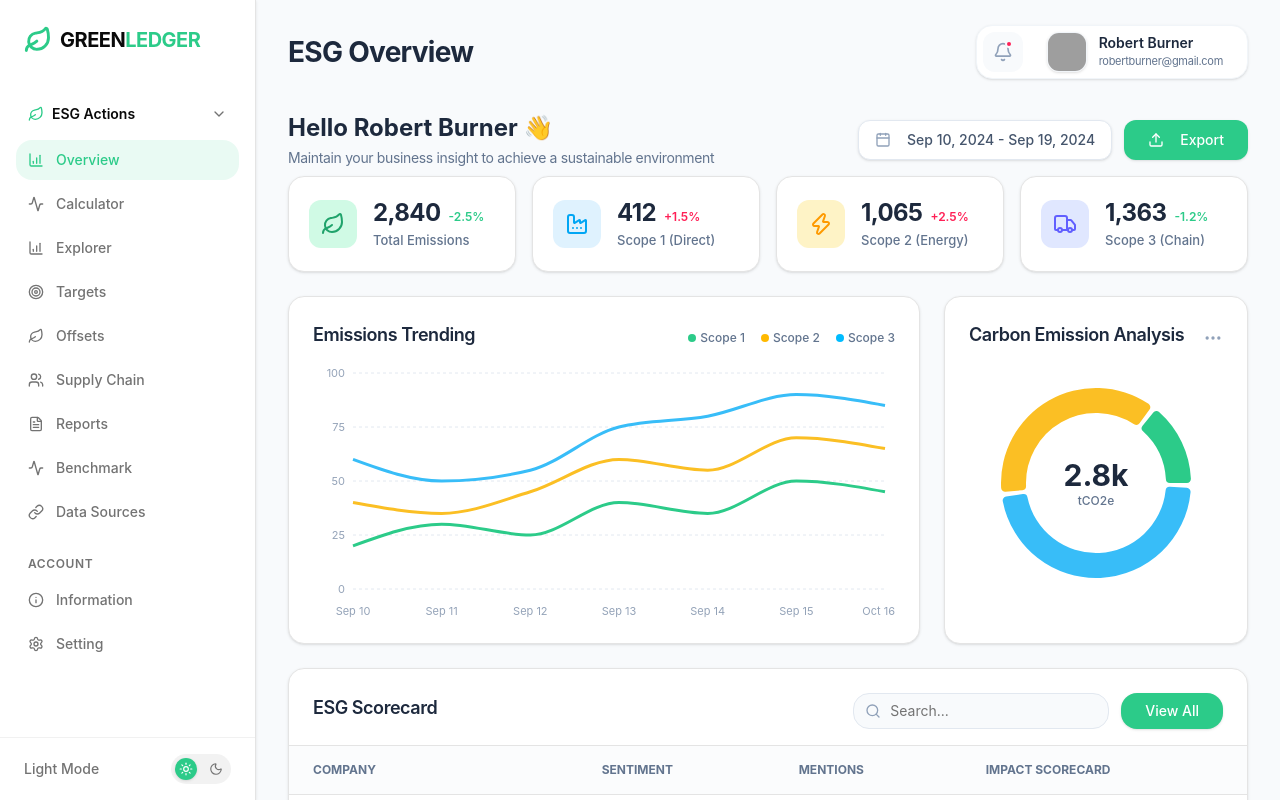
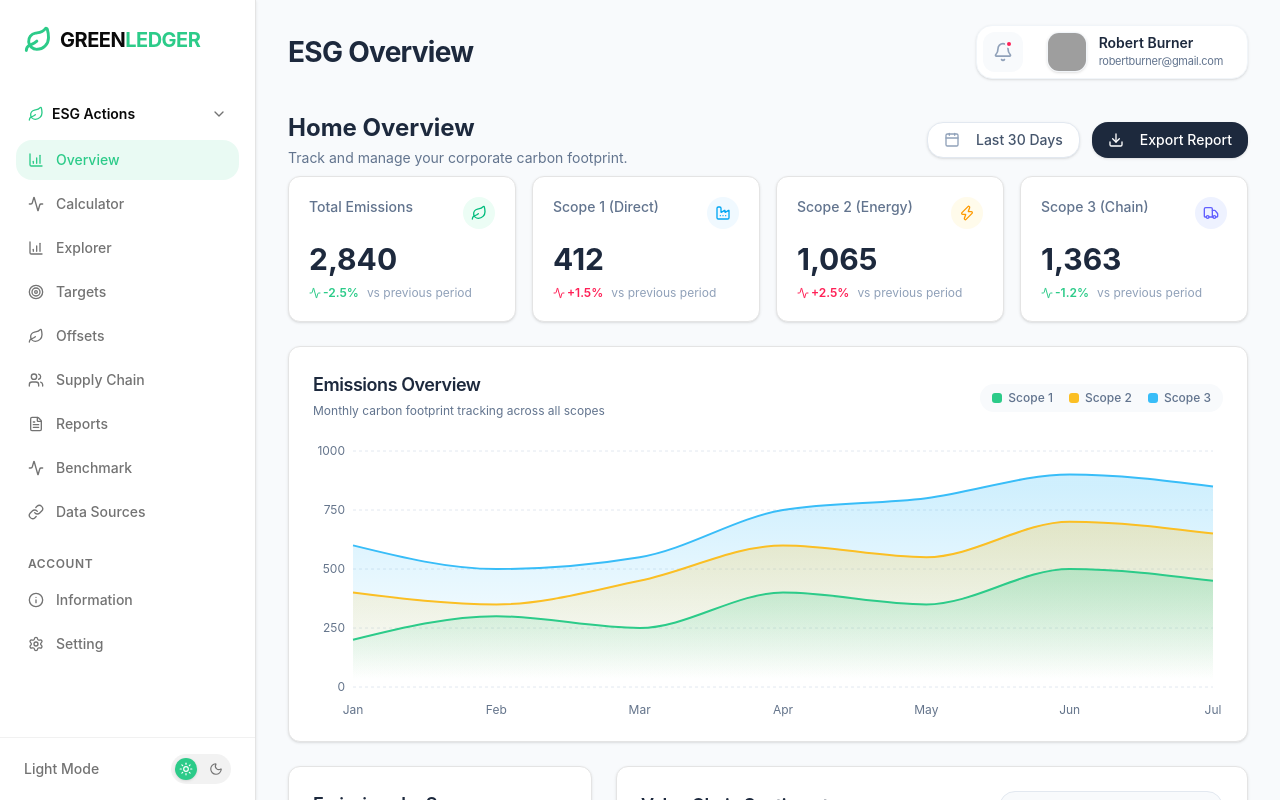
Before and after one commit to ahhrsya/esg-dashboard, a React (Vite) app: page /#/dashboard in a window 1280 px wide. Both pictures are taken after a click on the element 216 px from the left and 769 px from the top of the page. Built offline with nearby package versions, Linux system fonts and the light colour scheme; grey boxes are pictures that could not be loaded.

Commit message:
Update Dashboard layout to be distinct from reference

```diff
--- a/src/pages/Dashboard.tsx
+++ b/src/pages/Dashboard.tsx
@@ -1,38 +1,39 @@
 import { Card, CardContent, CardHeader, CardTitle } from "@/components/ui/card";
 import { Button } from "@/components/ui/button";
-import { PieChart, Pie, Cell, ResponsiveContainer, Tooltip, LineChart, Line, XAxis, YAxis, CartesianGrid } from "recharts";
-import { Calendar, Upload, Leaf, Truck, Zap, Factory, MoreHorizontal, Search } from "lucide-react";
+import { PieChart, Pie, Cell, ResponsiveContainer, Tooltip, AreaChart, Area, XAxis, YAxis, CartesianGrid } from "recharts";
+import { Calendar, Download, Leaf, Truck, Zap, Factory, TrendingUp, Search, Activity } from "lucide-react";
 import { Input } from "@/components/ui/input";
 
 export default function Dashboard() {
   const pieData = [
-    { name: "Gas Heating (Scope 1)", value: 412, color: "var(--color-brand-green)" },
-    { name: "Grid Energy (Scope 2)", value: 1065, color: "#FBBF24" },
-    { name: "Supply Chain (Scope 3)", value: 1363, color: "#38BDF8" },
+    { name: "Scope 1 (Direct)", value: 412, color: "var(--color-brand-green)" },
+    { name: "Scope 2 (Energy)", value: 1065, color: "#FBBF24" },
+    { name: "Scope 3 (Chain)", value: 1363, color: "#38BDF8" },
   ];
 
-  const lineData = [
-    { name: "Sep 10", scope1: 20, scope2: 40, scope3: 60 },
-    { name: "Sep 11", scope1: 30, scope2: 35, scope3: 50 },
-    { name: "Sep 12", scope1: 25, scope2: 45, scope3: 55 },
-    { name: "Sep 13", scope1: 40, scope2: 60, scope3: 75 },
-    { name: "Sep 14", scope1: 35, scope2: 55, scope3: 80 },
-    { name: "Sep 15", scope1: 50, scope2: 70, scope3: 90 },
-    { name: "Oct 16", scope1: 45, scope2: 65, scope3: 85 },
+  const areaData = [
+    { name: "Jan", scope1: 200, scope2: 400, scope3: 600 },
+    { name: "Feb", scope1: 300, scope2: 350, scope3: 500 },
+    { name: "Mar", scope1: 250, scope2: 450, scope3: 550 },
+    { name: "Apr", scope1: 400, scope2: 600, scope3: 750 },
+    { name: "May", scope1: 350, scope2: 550, scope3: 800 },
+    { name: "Jun", scope1: 500, scope2: 700, scope3: 900 },
+    { name: "Jul", scope1: 450, scope2: 650, scope3: 850 },
   ];
 
   const scorecardData = [
-    { company: "Logistics Partner A", score: 66.8, mentions: "3,212", impact: "-564.5", color: "text-brand-green" },
-    { company: "Energy Provider", score: -24.6, mentions: "2,249", impact: "672.2", color: "text-rose-500" },
-    { company: "Manufacturing Co.", score: 44.6, mentions: "2,800", impact: "800.2", color: "text-brand-green" },
-    { company: "Tech Services", score: 55.6, mentions: "813", impact: "-321.3", color: "text-brand-green" },
+    { company: "Logistics Partner A", score: 66.8, mentions: "3,212", impact: "-564.5" },
+    { company: "Energy Provider", score: -24.6, mentions: "2,249", impact: "672.2" },
+    { company: "Manufacturing Co.", score: 44.6, mentions: "2,800", impact: "800.2" },
+    { company: "Tech Services", score: 55.6, mentions: "813", impact: "-321.3" },
+    { company: "Office Supplies", score: 72.1, mentions: "450", impact: "-110.0" },
   ];
 
   const topCards = [
-    { title: "Total Emissions", value: "2,840", diff: "-2.5%", isPositive: true, icon: Leaf, bg: "bg-emerald-100", text: "text-brand-emerald" },
-    { title: "Scope 1 (Direct)", value: "412", diff: "+1.5%", isPositive: false, icon: Factory, bg: "bg-sky-100", text: "text-sky-500" },
-    { title: "Scope 2 (Energy)", value: "1,065", diff: "+2.5%", isPositive: false, icon: Zap, bg: "bg-amber-100", text: "text-amber-500" },
-    { title: "Scope 3 (Chain)", value: "1,363", diff: "-1.2%", isPositive: true, icon: Truck, bg: "bg-indigo-100", text: "text-indigo-500" },
+    { title: "Total Emissions", value: "2,840", diff: "-2.5%", isPositive: true, icon: Leaf, bg: "bg-emerald-50 text-emerald-500" },
+    { title: "Scope 1 (Direct)", value: "412", diff: "+1.5%", isPositive: false, icon: Factory, bg: "bg-sky-50 text-sky-500" },
+    { title: "Scope 2 (Energy)", value: "1,065", diff: "+2.5%", isPositive: false, icon: Zap, bg: "bg-amber-50 text-amber-500" },
+    { title: "Scope 3 (Chain)", value: "1,363", diff: "-1.2%", isPositive: true, icon: Truck, bg: "bg-indigo-50 text-indigo-500" },
   ];
 
   return (
@@ -40,116 +41,143 @@ export default function Dashboard() {
       <div className="flex flex-col md:flex-row justify-between items-start md:items-center gap-4 mb-2">
         <div>
           <h2 className="text-2xl font-bold font-heading text-slate-800 flex items-center gap-2">
-            Hello Robert Burner 👋
+            Home Overview
           </h2>
-          <p className="text-slate-500 text-sm mt-1 tracking-tight">Maintain your business insight to achieve a sustainable environment</p>
+          <p className="text-slate-500 text-sm mt-1">Track and manage your corporate carbon footprint.</p>
         </div>
         <div className="flex items-center gap-3">
-          <Button variant="outline" className="bg-white text-slate-600 shadow-sm border-slate-200 rounded-xl h-10 px-4 font-medium">
+          <Button variant="outline" className="bg-white text-slate-600 shadow-sm border-slate-200 rounded-lg h-9 px-4 text-sm font-medium">
             <Calendar className="w-4 h-4 mr-2 text-slate-400" />
-            Sep 10, 2024 - Sep 19, 2024
+            Last 30 Days
           </Button>
-          <Button className="bg-brand-green hover:bg-brand-emerald text-white rounded-xl shadow-sm h-10 px-6 font-medium">
-            <Upload className="w-4 h-4 mr-2" />
-            Export
+          <Button className="bg-slate-800 hover:bg-slate-700 text-white rounded-lg shadow-sm h-9 px-4 text-sm font-medium">
+            <Download className="w-4 h-4 mr-2" />
+            Export Report
           </Button>
         </div>
       </div>
 
       <div className="grid grid-cols-1 sm:grid-cols-2 lg:grid-cols-4 gap-4">
         {topCards.map((card, idx) => (
-          <Card key={idx} className="border-border shadow-sm rounded-2xl">
-            <CardContent className="p-5 flex items-center gap-4">
-              <div className={`w-12 h-12 rounded-xl flex items-center justify-center shrink-0 ${card.bg} ${card.text}`}>
-                <card.icon className="w-6 h-6" />
+          <Card key={idx} className="border-border shadow-sm rounded-xl hover:shadow-md transition-shadow">
+            <CardContent className="p-5">
+              <div className="flex justify-between items-start mb-3">
+                <p className="text-slate-500 text-sm font-medium">{card.title}</p>
+                <div className={`p-2 rounded-lg ${card.bg}`}>
+                  <card.icon className="w-4 h-4" />
                 </div>
-              <div className="flex-1">
-                <div className="flex items-end gap-2">
-                  <span className="text-2xl font-bold text-slate-800 tracking-tight">{card.value}</span>
-                  <span className={`text-xs font-semibold mb-1 ${card.isPositive ? 'text-brand-green' : 'text-rose-500'}`}>
+              </div>
+              <div className="flex flex-col gap-1">
+                <span className="text-3xl font-bold font-heading text-slate-800">{card.value}</span>
+                <div className="flex items-center gap-2 text-xs mt-1">
+                  <span className={`font-semibold flex items-center gap-0.5 ${card.isPositive ? 'text-brand-green' : 'text-rose-500'}`}>
+                    <Activity className="w-3 h-3" />
                     {card.diff}
                   </span>
+                  <span className="text-slate-400">vs previous period</span>
                 </div>
-                <p className="text-slate-500 text-[13px] font-medium mt-0.5">{card.title}</p>
               </div>
             </CardContent>
           </Card>
         ))}
       </div>
 
-      <div className="grid grid-cols-1 lg:grid-cols-3 gap-6">
-        <Card className="lg:col-span-2 border-border shadow-sm rounded-2xl">
-          <CardHeader className="flex flex-row items-center justify-between pb-2">
-            <CardTitle className="text-lg font-heading text-slate-800">Emissions Trending</CardTitle>
-            <div className="flex items-center gap-4 text-xs font-medium text-slate-500">
-              <span className="flex items-center gap-1"><span className="w-2 h-2 rounded-sm bg-brand-green"></span> Scope 1</span>
-              <span className="flex items-center gap-1"><span className="w-2 h-2 rounded-sm bg-amber-400"></span> Scope 2</span>
-              <span className="flex items-center gap-1"><span className="w-2 h-2 rounded-sm bg-sky-400"></span> Scope 3</span>
+      <div>
+        <Card className="border-border shadow-sm rounded-xl">
+          <CardHeader className="flex flex-row items-center justify-between pb-4">
+            <div>
+              <CardTitle className="text-lg font-heading text-slate-800">Emissions Overview</CardTitle>
+              <p className="text-xs text-slate-500 mt-1">Monthly carbon footprint tracking across all scopes</p>
+            </div>
+            <div className="flex items-center gap-4 text-xs font-medium text-slate-500 px-3 py-1.5 bg-slate-50 rounded-lg">
+              <span className="flex items-center gap-1.5"><span className="w-2.5 h-2.5 rounded-[3px] bg-brand-green"></span> Scope 1</span>
+              <span className="flex items-center gap-1.5"><span className="w-2.5 h-2.5 rounded-[3px] bg-[#FBBF24]"></span> Scope 2</span>
+              <span className="flex items-center gap-1.5"><span className="w-2.5 h-2.5 rounded-[3px] bg-[#38BDF8]"></span> Scope 3</span>
             </div>
           </CardHeader>
-          <CardContent className="h-[280px]">
+          <CardContent className="h-[300px]">
             <ResponsiveContainer width="100%" height="100%">
-              <LineChart data={lineData} margin={{ top: 10, right: 10, left: -20, bottom: 0 }}>
+              <AreaChart data={areaData} margin={{ top: 10, right: 10, left: -20, bottom: 0 }}>
+                <defs>
+                  <linearGradient id="fillScope1" x1="0" y1="0" x2="0" y2="1">
+                    <stop offset="5%" stopColor="var(--color-brand-green)" stopOpacity={0.4}/>
+                    <stop offset="95%" stopColor="var(--color-brand-green)" stopOpacity={0}/>
+                  </linearGradient>
+                  <linearGradient id="fillScope2" x1="0" y1="0" x2="0" y2="1">
+                    <stop offset="5%" stopColor="#FBBF24" stopOpacity={0.4}/>
+                    <stop offset="95%" stopColor="#FBBF24" stopOpacity={0}/>
+                  </linearGradient>
+                  <linearGradient id="fillScope3" x1="0" y1="0" x2="0" y2="1">
+                    <stop offset="5%" stopColor="#38BDF8" stopOpacity={0.4}/>
+                    <stop offset="95%" stopColor="#38BDF8" stopOpacity={0}/>
+                  </linearGradient>
+                </defs>
                 <CartesianGrid strokeDasharray="3 3" vertical={false} stroke="#E2E8F0" />
-                <XAxis dataKey="name" axisLine={false} tickLine={false} tick={{ fontSize: 11, fill: "#94A3B8" }} dy={10} />
-                <YAxis axisLine={false} tickLine={false} tick={{ fontSize: 11, fill: "#94A3B8" }} />
+                <XAxis dataKey="name" axisLine={false} tickLine={false} tick={{ fontSize: 12, fill: "#64748B" }} dy={10} />
+                <YAxis axisLine={false} tickLine={false} tick={{ fontSize: 12, fill: "#64748B" }} />
                 <Tooltip
-                  contentStyle={{ borderRadius: '12px', border: 'none', boxShadow: '0 10px 15px -3px rgba(0,0,0,0.1)' }}
-                  cursor={{ stroke: '#94A3B8', strokeWidth: 1, strokeDasharray: '5 5' }}
+                  contentStyle={{ borderRadius: '8px', border: '1px solid #E2E8F0', boxShadow: '0 4px 6px -1px rgba(0,0,0,0.05)' }}
                 />
-                <Line type="monotone" dataKey="scope1" stroke="var(--color-brand-green)" strokeWidth={3} dot={false} activeDot={{ r: 6 }} />
-                <Line type="monotone" dataKey="scope2" stroke="#FBBF24" strokeWidth={3} dot={false} activeDot={{ r: 6 }} />
-                <Line type="monotone" dataKey="scope3" stroke="#38BDF8" strokeWidth={3} dot={false} activeDot={{ r: 6 }} />
-              </LineChart>
+                <Area type="monotone" dataKey="scope3" stroke="#38BDF8" fill="url(#fillScope3)" strokeWidth={2} />
+                <Area type="monotone" dataKey="scope2" stroke="#FBBF24" fill="url(#fillScope2)" strokeWidth={2} />
+                <Area type="monotone" dataKey="scope1" stroke="var(--color-brand-green)" fill="url(#fillScope1)" strokeWidth={2} />
+              </AreaChart>
             </ResponsiveContainer>
           </CardContent>
         </Card>
+      </div>
 
-        <Card className="lg:col-span-1 border-border shadow-sm rounded-2xl flex flex-col">
-          <CardHeader className="flex flex-row items-center justify-between pb-0">
-            <CardTitle className="text-lg font-heading text-slate-800">Carbon Emission Analysis</CardTitle>
-            <MoreHorizontal className="w-5 h-5 text-slate-400 cursor-pointer" />
+      <div className="grid grid-cols-1 lg:grid-cols-3 gap-6">
+        <Card className="lg:col-span-1 border-border shadow-sm rounded-xl flex flex-col">
+          <CardHeader className="pb-0">
+            <CardTitle className="text-lg font-heading text-slate-800">Emissions by Source</CardTitle>
           </CardHeader>
-          <CardContent className="flex-1 flex flex-col items-center justify-center pb-8">
-            <div className="h-[220px] w-full relative">
+          <CardContent className="flex-1 flex flex-col items-center justify-center p-6">
+            <div className="h-[200px] w-full relative">
               <ResponsiveContainer width="100%" height="100%">
                 <PieChart>
                   <Pie
                     data={pieData}
-                    innerRadius={70}
-                    outerRadius={95}
-                    paddingAngle={3}
+                    innerRadius={65}
+                    outerRadius={90}
+                    paddingAngle={2}
                     dataKey="value"
                     stroke="none"
-                    cornerRadius={4}
+                    cornerRadius={6}
                   >
                     {pieData.map((entry, index) => (
                       <Cell key={`cell-${index}`} fill={entry.color} />
                     ))}
                   </Pie>
-                  <Tooltip formatter={(value) => `${value} tCO2`} />
+                  <Tooltip formatter={(value) => `${value} tCO2e`} />
                 </PieChart>
               </ResponsiveContainer>
               <div className="absolute inset-0 flex flex-col items-center justify-center pointer-events-none">
-                <span className="text-3xl font-bold text-slate-800">2.8k</span>
-                <span className="text-xs text-slate-500 font-medium">tCO2e</span>
+                <span className="text-2xl font-bold font-heading text-slate-800">2.8k</span>
+                <span className="text-xs text-slate-500 font-medium">Total tCO2e</span>
               </div>
+            </div>
+
+            <div className="w-full mt-4 space-y-3">
+              {pieData.map((item, i) => (
+                <div key={i} className="flex items-center justify-between text-sm">
+                  <div className="flex items-center gap-2">
+                    <span className="w-3 h-3 rounded-full" style={{ backgroundColor: item.color }}></span>
+                    <span className="text-slate-600">{item.name}</span>
+                  </div>
+                  <span className="font-semibold text-slate-800">{item.value}</span>
+                </div>
+              ))}
             </div>
           </CardContent>
         </Card>
-      </div>
 
-      <Card className="border-border shadow-sm rounded-2xl">
+        <Card className="lg:col-span-2 border-border shadow-sm rounded-xl">
           <CardHeader className="flex flex-row items-center justify-between border-b pb-4">
-          <CardTitle className="text-lg font-heading text-slate-800">ESG Scorecard</CardTitle>
-          <div className="flex items-center gap-3">
+            <CardTitle className="text-lg font-heading text-slate-800">Value Chain Sentiment</CardTitle>
             <div className="relative">
               <Search className="w-4 h-4 absolute left-3 top-1/2 -translate-y-1/2 text-slate-400" />
-              <Input className="w-64 pl-9 h-9 bg-slate-50 border-slate-200 rounded-lg text-sm" placeholder="Search..." />
-            </div>
-            <Button className="h-9 px-6 bg-brand-green hover:bg-brand-emerald text-white shadow-sm rounded-lg font-medium">
-              View All
-            </Button>
+              <Input className="w-56 pl-9 h-9 bg-slate-50 border-slate-200 rounded-lg text-sm" placeholder="Search suppliers..." />
             </div>
           </CardHeader>
           <CardContent className="p-0">
@@ -157,21 +185,21 @@ export default function Dashboard() {
               <table className="w-full text-sm text-left">
                 <thead className="text-xs text-slate-500 font-semibold uppercase bg-slate-50/50 border-b">
                   <tr>
-                  <th className="px-6 py-4">Company</th>
-                  <th className="px-6 py-4">Sentiment</th>
-                  <th className="px-6 py-4">Mentions</th>
-                  <th className="px-6 py-4">Impact Scorecard</th>
+                    <th className="px-6 py-4">Partner</th>
+                    <th className="px-6 py-4">Sentiment Score</th>
+                    <th className="px-6 py-4">Media Mentions</th>
+                    <th className="px-6 py-4">Impact Ratio</th>
                   </tr>
                 </thead>
                 <tbody className="divide-y divide-border">
                   {scorecardData.map((row, idx) => (
-                  <tr key={idx} className="hover:bg-slate-50/50 transition-colors">
+                    <tr key={idx} className="hover:bg-slate-50/20 transition-colors">
                       <td className="px-6 py-4 font-medium text-slate-800">{row.company}</td>
                       <td className="px-6 py-4">
-                      <div className="flex items-center gap-2">
-                        <span className={`w-2 h-2 rounded-sm ${row.score > 0 ? 'bg-brand-green' : 'bg-rose-500'}`}></span>
-                        <span className="font-mono font-medium">{row.score > 0 ? `+${row.score}` : row.score}</span>
-                      </div>
+                        <span className={`inline-flex items-center gap-1.5 px-2.5 py-1 rounded-md text-xs font-medium ${row.score > 0 ? 'bg-brand-green/10 text-brand-green' : 'bg-rose-500/10 text-rose-500'}`}>
+                          {row.score > 0 ? <TrendingUp className="w-3 h-3" /> : <Activity className="w-3 h-3" />}
+                          {row.score > 0 ? `+${row.score}` : row.score}
+                        </span>
                       </td>
                       <td className="px-6 py-4 text-slate-600">{row.mentions}</td>
                       <td className="px-6 py-4 font-mono text-slate-600">{row.impact}</td>
@@ -183,5 +211,6 @@ export default function Dashboard() {
           </CardContent>
         </Card>
       </div>
+    </div>
   );
 }
```
Lines whose indentation alone changed are shown as unchanged.
